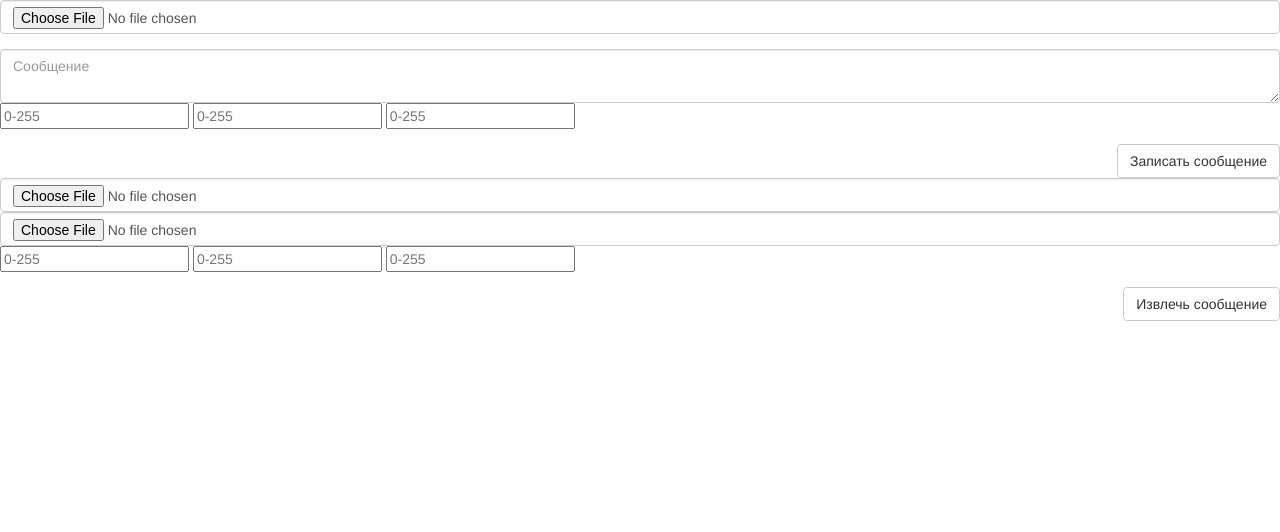
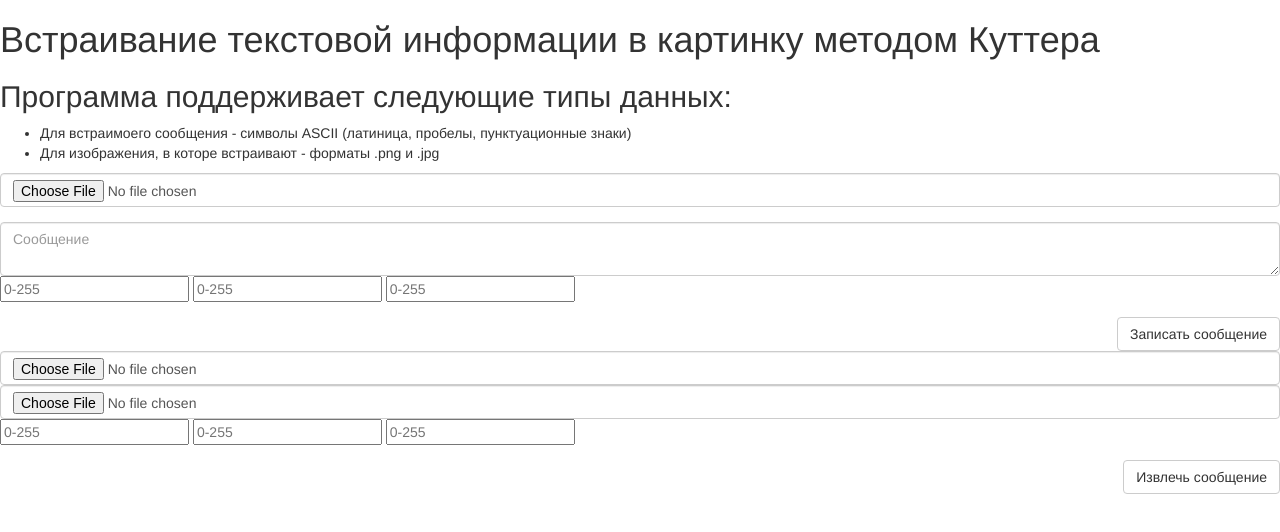
Before and after one commit to SoundAsleep192/SoundAsleep192.github.io, a plain HTML site: page kjb-method/index.html in a window 1280 px wide. Drawn offline with nearby package versions, Linux system fonts and the light colour scheme.

Commit message:
Add description to Kutter html page

```diff
--- a/kjb-method/index.html
+++ b/kjb-method/index.html
@@ -8,8 +8,12 @@
 </head>
 
 <body>
-
-
+    <h1>Встраивание текстовой информации в картинку методом Куттера</h1>
+    <h2>Программа поддерживает следующие типы данных:</h2>
+    <ul>
+        <li>Для встраимоего сообщения - символы ASCII (латиница, пробелы, пунктуационные знаки)</li>
+        <li>Для изображения, в которе встраивают - форматы .png и .jpg</li>
+    </ul>
     <form class="form">
         <div class="form-group">
             <input class="form-control" type="file" name="baseFile" onchange="previewEncodeImage()">
```
